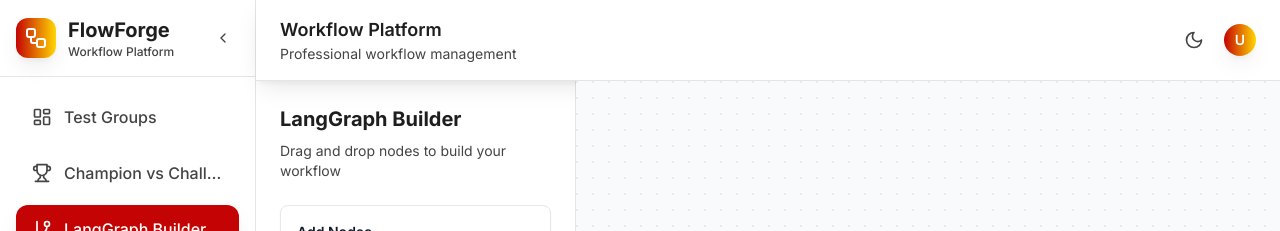
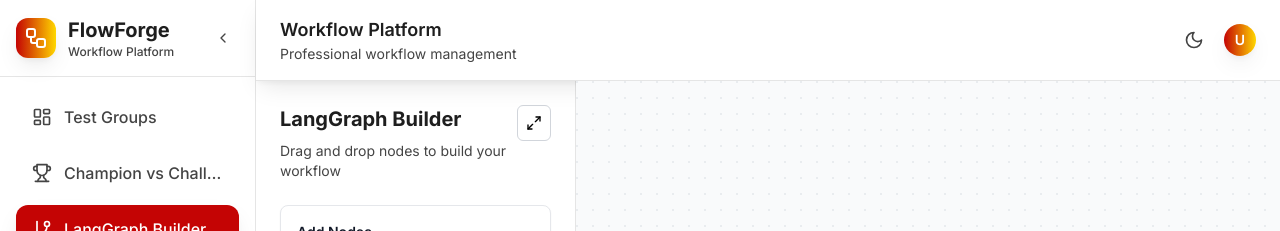
Before and after one commit to krishnasabbu/kogito_latest, a React (Vite) app: page /langgraph-builder in a window 1280 px wide. Shown: the top 231 px of the page. Built offline with nearby package versions, Linux system fonts and the light colour scheme.

Commit message:
Updated LangGraphBuilder.tsx

```diff
--- a/src/components/LangGraph/LangGraphBuilder.tsx
+++ b/src/components/LangGraph/LangGraphBuilder.tsx
@@ -7,7 +7,7 @@ import { LLMNode } from './LLMNode';
 import { CustomEdge } from './CustomEdge';
 import { Button } from '../ui/button';
 import { Card } from '../ui/card';
-import { Plus, Download, Trash2, GitBranch, Code, Save, Upload, Play } from 'lucide-react';
+import { Plus, Download, Trash2, GitBranch, Code, Save, Upload, Play, Maximize2, Minimize2 } from 'lucide-react';
 import toast from 'react-hot-toast';
 import { WorkflowExecuteModal } from './WorkflowExecuteModal';
 
@@ -27,6 +27,7 @@ export const LangGraphBuilder: React.FC = () => {
   const [selectedEdge, setSelectedEdge] = useState<string | null>(null);
   const [edgeCondition, setEdgeCondition] = useState('');
   const [showExecuteModal, setShowExecuteModal] = useState(false);
+  const [isFullscreen, setIsFullscreen] = useState(false);
 
   const {
     nodes,
@@ -222,9 +223,10 @@ export const LangGraphBuilder: React.FC = () => {
   };
 
   return (
-    <div className="h-full flex bg-light-bg dark:bg-dark-bg">
-      <div className="w-80 border-r border-light-border dark:border-dark-border bg-white dark:bg-dark-surface overflow-y-auto">
+    <div className={`flex bg-light-bg dark:bg-dark-bg ${isFullscreen ? 'fixed inset-0 z-50' : 'h-full'}`}>
+      <div className={`border-r border-light-border dark:border-dark-border bg-white dark:bg-dark-surface overflow-y-auto ${isFullscreen ? 'w-80' : 'w-80'}`}>
         <div className="p-6 space-y-6">
+          <div className="flex items-start justify-between">
             <div>
               <h2 className="text-xl font-bold text-light-text-primary dark:text-dark-text-primary mb-2">
                 LangGraph Builder
@@ -232,6 +234,16 @@ export const LangGraphBuilder: React.FC = () => {
               <p className="text-sm text-light-text-secondary dark:text-dark-text-secondary">
                 Drag and drop nodes to build your workflow
               </p>
+            </div>
+            <Button
+              onClick={() => setIsFullscreen(!isFullscreen)}
+              variant="outline"
+              size="sm"
+              className="p-2"
+              title={isFullscreen ? 'Exit Fullscreen' : 'Enter Fullscreen'}
+            >
+              {isFullscreen ? <Minimize2 className="w-4 h-4" /> : <Maximize2 className="w-4 h-4" />}
+            </Button>
           </div>
 
           <Card className="p-4 space-y-3 bg-white dark:bg-gray-800">
```
Lines whose indentation alone changed are shown as unchanged.
